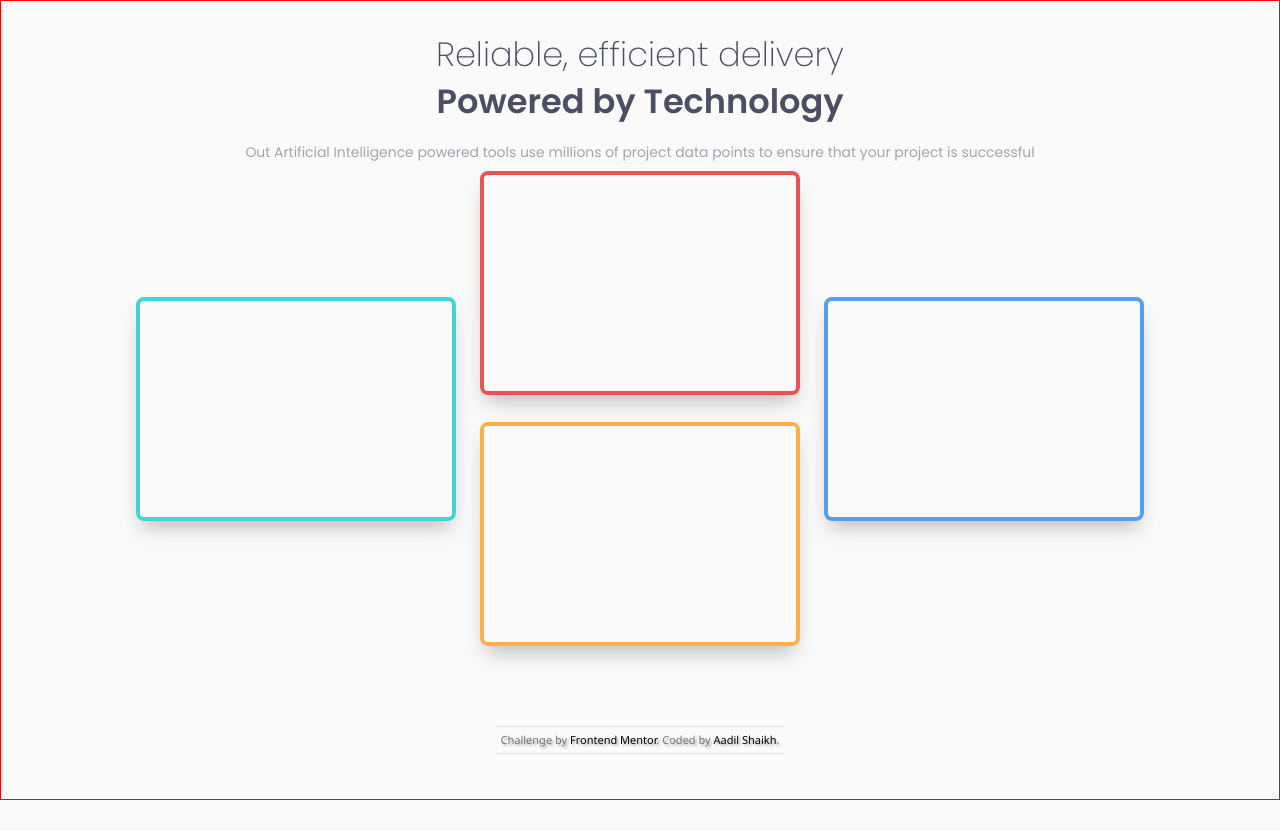
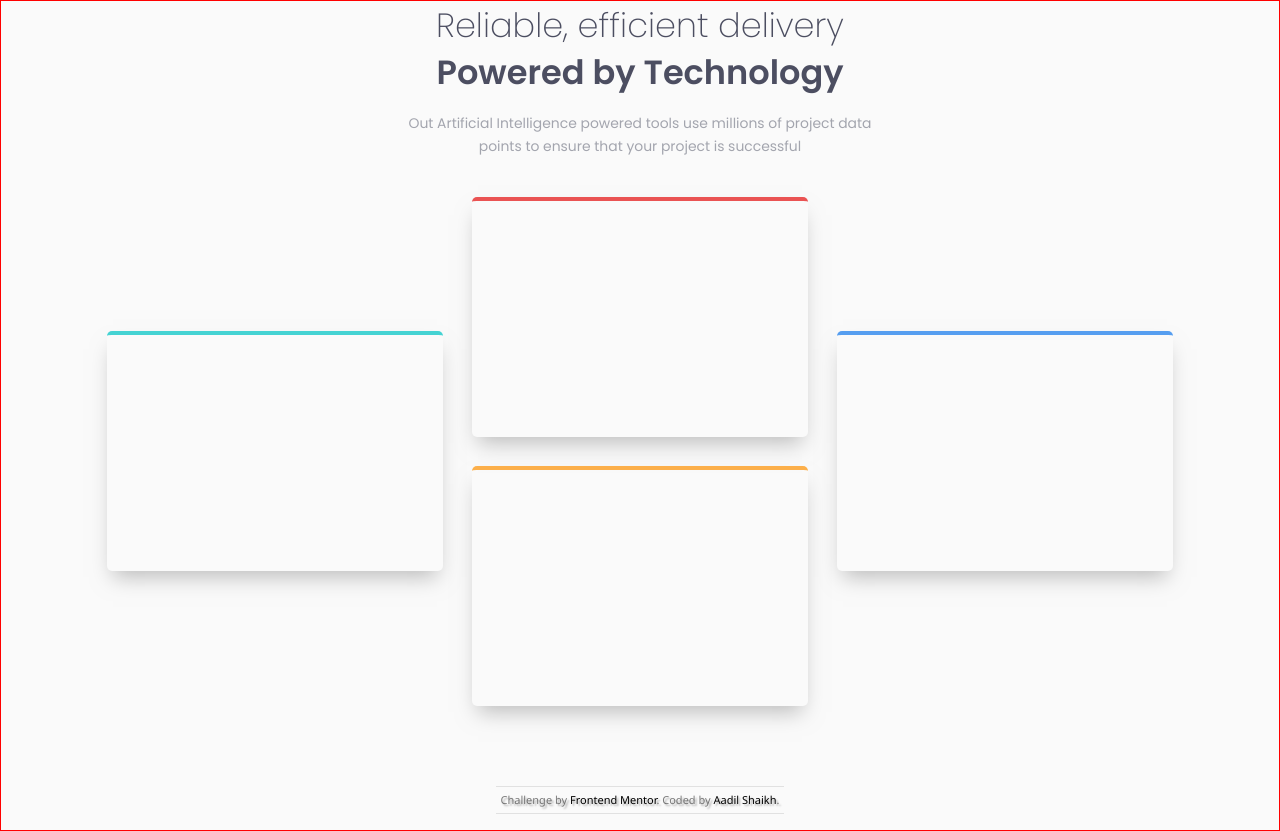
Before and after one commit to aadiisk21/P14, a plain HTML site: page index.html in a window 1280 px wide. Before the commit the page ends 800 px from the top, so only its background shows below. Drawn offline with Linux system fonts and the light colour scheme.

Commit message:
made some adjustment to the margin of four boxes and changed height and width of boxes

```diff
--- a/css/style.css
+++ b/css/style.css
@@ -104,10 +104,16 @@ select {
     align-items: center;
     flex-flow: column;
     border: 1px solid red;
+    overflow-x: hidden;
 }
 
 .heading {
+    display: flex;
+    justify-content: center;
+    align-items: center;
+    flex-flow: column;
     text-align: center;
+    margin-bottom: 2rem;
 }
 
 .heading h1 {
@@ -124,6 +130,7 @@ select {
 }
 
 .heading p {
+    max-width: 60%;
     margin-top: 1rem;
     font-size: 0.87rem;
     color: var(--clr-grayish-blue);
@@ -134,16 +141,16 @@ select {
     display: flex;
     justify-content: center;
     align-items: center;
-    gap: 1.5rem;
+    gap: 1.8rem;
     flex-wrap: wrap;
     margin: 0.5rem auto;
     margin-bottom: 4rem;
 }
 
 .box {
-    width: 20rem;
-    height: 14rem;
-    border-radius: 8px;
+    width: 21rem;
+    height: 15rem;
+    border-radius: 5px;
     box-shadow: 0px 12px 20px -6px rgba(128, 128, 128, 0.5);
     /* border: 1px solid black; */
 }
@@ -153,34 +160,35 @@ select {
     justify-content: center;
     align-items: center;
     flex-flow: column;
-    gap: 1.7rem;
+    gap: 1.8rem;
     flex-wrap: wrap;
 }
 
-.box__one{
-    border: 4px solid var(--clr-cyan);
+.box__one {
+    border-top: 4px solid var(--clr-cyan);
 }
 
 .box__subbox-1 {
-    border: 4px solid var(--clr-red);
+    border-top: 4px solid var(--clr-red);
 }
 
 .box__subbox-2 {
-    border: 4px solid var(--clr-orange);
+    border-top: 4px solid var(--clr-orange);
 }
 
 .box__three {
-    border: 4px solid var(--clr-blue);
+    border-top: 4px solid var(--clr-blue);
 }
 
-@media screen and (max-width:1010px) {
+@media screen and (max-width:1065px) {
     body {
         /* background-color: red; */
+        overflow-x: hidden;
     }
 
     .boxes__two {
         flex-flow: inherit;
-        gap: 1.5rem;
+        gap: 1.9rem;
     }
 
     .heading {
@@ -194,7 +202,7 @@ select {
 
     .heading p {
         /* padding: 0 2rem; */
-        width: 21rem;
+        width: 35rem;
         font-size: 1rem;
         margin-bottom: 3rem;
     }
```
